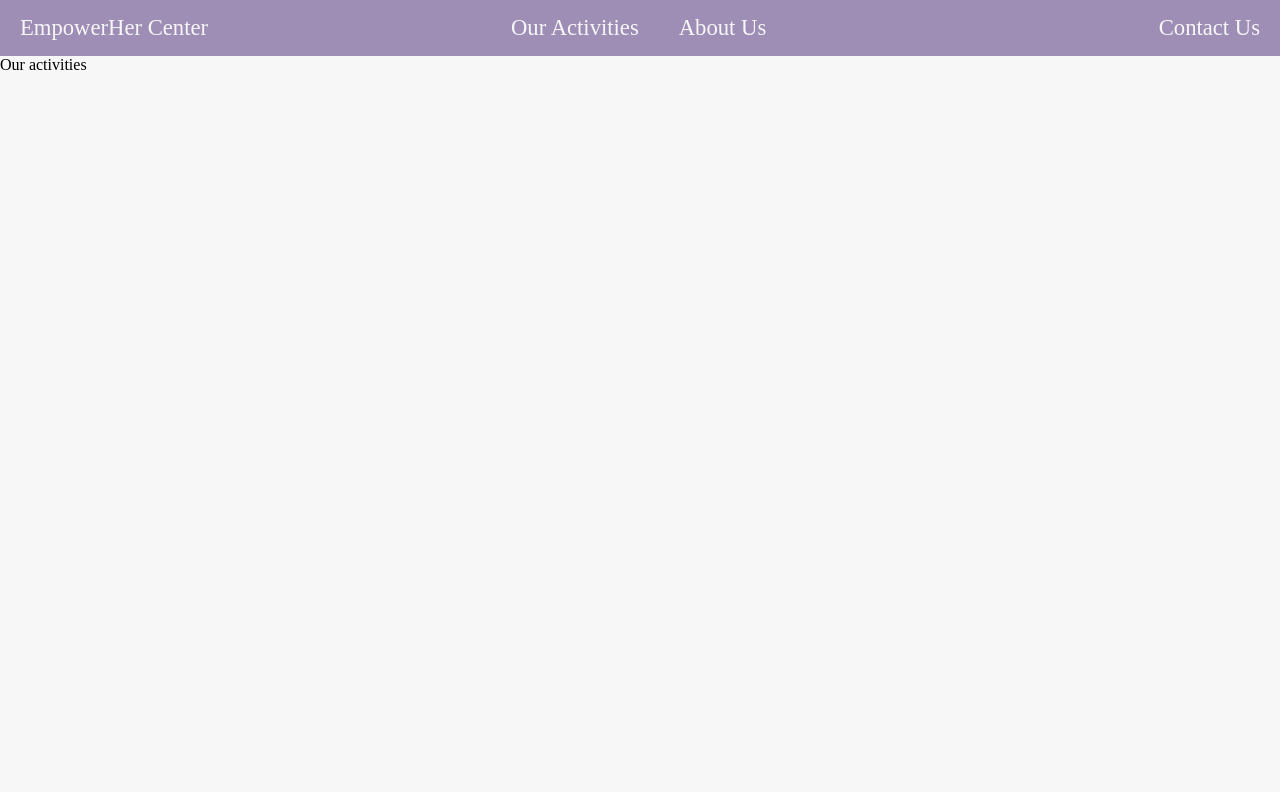
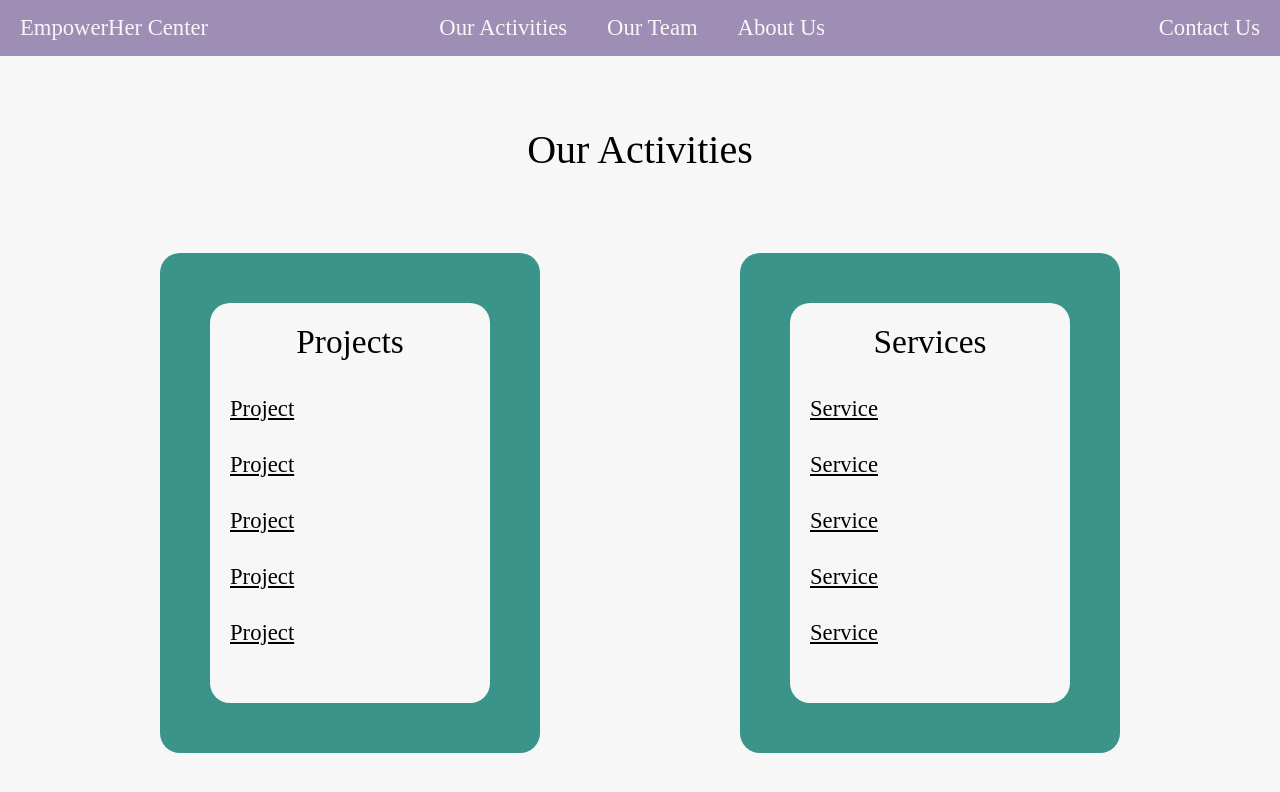
Before and after one commit to linneaj8/HYP-project, a Nuxt app: page /activities in a window 1280 px wide. Shown: the top 792 px of the page. Built offline with nearby package versions, Linux system fonts and the light colour scheme.

Commit message:
activities page started

```diff
--- a/components/Person.vue
+++ /dev/null
@@ -1,14 +0,0 @@
-<script setup lang="ts">
-
-</script>
-
-
-<template>
-    <div>
-        person
-    </div>
-</template>
-
-<style scoped>
-
-</style>
--- a/layouts/default.vue
+++ b/layouts/default.vue
@@ -6,9 +6,10 @@
       <NuxtLink to="/">EmpowerHer Center</NuxtLink>
       <div class="middle">
         <NuxtLink to="/activities">Our Activities</NuxtLink>
+        <NuxtLink to="/team">Our Team</NuxtLink>
         <NuxtLink to="/about">About Us</NuxtLink>
       </div>
-      <div class="first">
+      <div class="last">
         <NuxtLink to="/contact">Contact Us</NuxtLink>
       </div>
     </nav>
@@ -33,8 +34,8 @@ nav a {
   margin-right: 20px;
 }
 
-.first {
-  margin-left: 7%;
+.last {
+  margin-left: 8%;
 }
 
 nav .middle {
--- a/pages/about.vue
+++ b/pages/about.vue
@@ -5,7 +5,7 @@
     <div>
       <img id="image" src="~assets/img/groupImage.png" />
     </div>
-    <div><button class="purpleButton">Our Team</button></div>
+    <div><NuxtLink to="/team" class="purpleButton">Our Team</NuxtLink></div>
   </div>
   <div class="infobox">
     Lorem ipsum dolor sit amet, consectetur adipiscing elit, sed do eiusmod
@@ -53,6 +53,7 @@
   padding-left: 30px;
   padding-right: 30px;
   border: none;
+  text-decoration: none;
 }
 
 .purpleButton:hover {
--- a/pages/activities.vue
+++ b/pages/activities.vue
@@ -1,7 +1,96 @@
 <script setup lang="ts"></script>
 
 <template>
-  <div>Our activities</div>
+  <div class="title">Our Activities</div>
+  <div class="activities">
+    <div class="border">
+      <div class="container">
+        <NuxtLink to="/project">Projects</NuxtLink>
+        <div class="links">
+          <NuxtLink to="/project">Project</NuxtLink>
+          <NuxtLink to="/project">Project</NuxtLink>
+          <NuxtLink to="/project">Project</NuxtLink>
+          <NuxtLink to="/project">Project</NuxtLink>
+          <NuxtLink to="/project">Project</NuxtLink>
+        </div>
+      </div>
+    </div>
+    <div class="border">
+      <div class="container">
+        <NuxtLink to="/service">Services</NuxtLink>
+        <div class="links">
+          <NuxtLink to="/service">Service</NuxtLink>
+          <NuxtLink to="/service">Service</NuxtLink>
+          <NuxtLink to="/service">Service</NuxtLink>
+          <NuxtLink to="/service">Service</NuxtLink>
+          <NuxtLink to="/service">Service</NuxtLink>
+        </div>
+      </div>
+    </div>
+  </div>
 </template>
 
-<style scoped></style>
+<style scoped>
+.title {
+  font-size: 30pt;
+  display: flex;
+  justify-content: center;
+  margin-top: 70px;
+}
+
+.activities {
+  display: flex;
+  justify-content: center;
+}
+
+.border {
+  border-radius: 20px;
+  background-color:#3b9489;
+  margin: 100px;
+  margin-top: 80px;
+  margin-bottom: 80px;
+  min-width: 280px;
+  min-height: 400px;
+}
+
+.container {
+  display: flex;
+  flex: auto;
+  flex-direction: column;
+  background-color: #f7f7f7;
+  font-size: 25pt;
+  border-radius: 20px;
+  margin: 50px;
+  min-width: 280px;
+  min-height: 400px;
+}
+
+.container a {
+  text-decoration: none;
+  margin: 20px;
+  color: black;
+  text-align: center;
+}
+
+.container a:hover {
+  text-decoration: underline;
+}
+
+.links {
+  font-size: 17pt;
+  text-decoration: underline;
+  display: flex;
+  flex-direction: column;
+  text-align: left;
+}
+
+.links a {
+  margin-top: 15px;
+  margin-bottom: 15px;
+  text-align: left;
+}
+
+.links a:hover {
+  color: #bfbfbf;
+}
+</style>
--- /dev/null
+++ b/pages/person.vue
@@ -0,0 +1,7 @@
+<script setup lang="ts"></script>
+
+<template>
+  <div>Person</div>
+</template>
+
+<style scoped></style>
--- /dev/null
+++ b/pages/project.vue
@@ -0,0 +1,7 @@
+<script setup lang="ts"></script>
+
+<template>
+  <div>Project</div>
+</template>
+
+<style scoped></style>
--- /dev/null
+++ b/pages/service.vue
@@ -0,0 +1,7 @@
+<script setup lang="ts"></script>
+
+<template>
+  <div>Service</div>
+</template>
+
+<style scoped></style>
--- /dev/null
+++ b/pages/team.vue
@@ -0,0 +1,7 @@
+<script setup lang="ts"></script>
+
+<template>
+  <div>Our Team</div>
+</template>
+
+<style scoped></style>
```
Also changed, not shown: assets/img/personImage.png (added).
